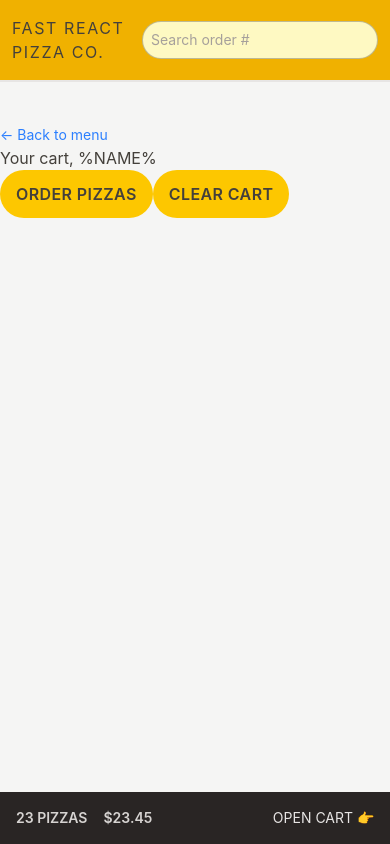
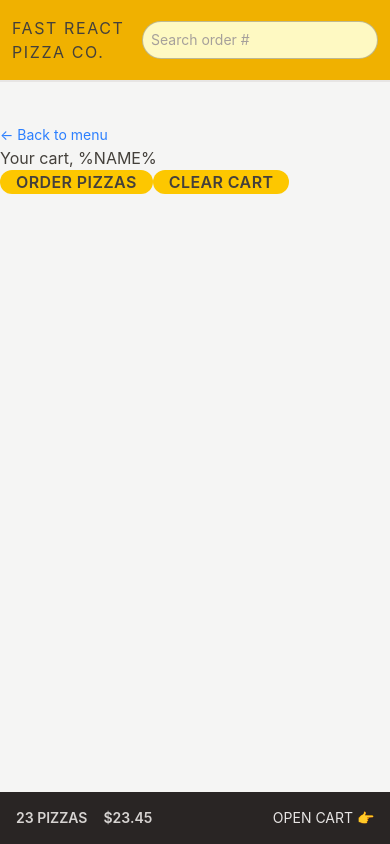
Before and after one commit to GlocalGeeks/Fast-React-Pizza-App, a React (Vite) app: page /cart in a window 390 px wide. Built offline with nearby package versions, Linux system fonts and the light colour scheme.

Commit message:
dynamic button

```diff
--- a/src/features/cart/Cart.jsx
+++ b/src/features/cart/Cart.jsx
@@ -36,8 +36,8 @@
       <h2>Your cart, %NAME%</h2>
 
       <div>
-        <Button to="/order/new">Order pizzas</Button>
-        <Button>Clear cart</Button>
+        <Button type="primary" to="/order/new">Order pizzas</Button>
+        <Button type="primary">Clear cart</Button>
       </div>
     </div>
   );
--- a/src/features/menu/Menu.jsx
+++ b/src/features/menu/Menu.jsx
@@ -7,7 +7,7 @@
   const menu = useLoaderData()
   console.log(menu);
 
-  return  <ul>
+  return  <ul className='divide-y divide-stone-200 px-2  '>
     {menu.map(pizza => <MenuItem pizza={pizza} key={pizza.id} />)}
   </ul>;
 }
--- a/src/features/menu/MenuItem.jsx
+++ b/src/features/menu/MenuItem.jsx
@@ -1,16 +1,30 @@
-import { formatCurrency } from "../../utils/helpers";
+import Button from '../../ui/Button';
+import { formatCurrency } from '../../utils/helpers';
 
 function MenuItem({ pizza }) {
   const { id, name, unitPrice, ingredients, soldOut, imageUrl } = pizza;
 
   return (
-    <li>
-      <img src={imageUrl} alt={name} />
-      <div>
-        <p>{name}</p>
-        <p>{ingredients.join(', ')}</p>
-        <div>
-          {!soldOut ? <p>{formatCurrency(unitPrice)}</p> : <p>Sold out</p>}
+    <li className="flex gap-4 py-2">
+      <img
+        src={imageUrl}
+        alt={name}
+        className={`h-24 ${soldOut ? 'opacity-70 grayscale' : ''}`}
+      />
+      <div className="flex flex-col grow pt-0.5">
+        <p className="font-medium">{name}</p>
+        <p className='text-sm italic text-stone-500 capitalize'>{ingredients.join(', ')}</p>
+        <div className="mt-auto flex items-center justify-between">
+          {!soldOut ? (
+            <p className="text-sm">{formatCurrency(unitPrice)}</p>
+          ) : (
+            <p className="text-sm font-medium text-stone-500 uppercase">
+              Sold out
+            </p>
+          )}
+
+          <Button type="small">Add to cart</Button>
+
         </div>
       </div>
     </li>
--- a/src/features/order/CreateOrder.jsx
+++ b/src/features/order/CreateOrder.jsx
@@ -78,7 +78,7 @@
 
         <div>
           <input type="hidden" name="cart" value={JSON.stringify(cart)} />
-          <Button disabled={isSubmitting}>{isSubmitting ? 'Placing Order' : 'Order Now'}</Button>
+          <Button type="primary" disabled={isSubmitting}>{isSubmitting ? 'Placing Order' : 'Order Now'}</Button>
 
         </div>
       </Form>
--- a/src/features/user/CreateUser.jsx
+++ b/src/features/user/CreateUser.jsx
@@ -21,7 +21,7 @@
 
       {username !== '' && (
         <div>
-          <Button>Start ordering</Button>
+          <Button type="primary">Start ordering</Button>
         </div>
       )}
     </form>
--- a/src/ui/Button.jsx
+++ b/src/ui/Button.jsx
@@ -2,16 +2,24 @@
 import { Link } from 'react-router-dom'
 
 
-const Button = ({children, disabled, to}) => {
-  const className = "inline-block cursor-pointer rounded-full bg-yellow-400 px-4 py-3 font-semibold tracking-wide uppercase transition-colors duration-300 text-shadow-stone-800 hover:bg-yellow-300 focus:ring focus:ring-yellow-300 focus:ring-offset-2 focus:outline-none disabled:cursor-not-allowed sm:px-6 sm:py-4"
+
+
+const Button = ({children, disabled, to, type}) => {
+  const base = "inline-block cursor-pointer rounded-full bg-yellow-400 font-semibold tracking-wide uppercase transition-colors duration-300 text-shadow-stone-800 hover:bg-yellow-300 focus:ring focus:ring-yellow-300 focus:ring-offset-2 focus:outline-none disabled:cursor-not-allowed"
+
+  const styles = {
+    primary: base + " px-4 px-4 md:px-6 md:py-4",
+    small: base + " px-4 py-2 md:px-5 md:py-2.5 text-xs"
+  }
+
 
   if(to) {
-    return <Link to={to} className={className}>{children}</Link>
+    return <Link to={to} className={styles[type]}>{children}</Link>
   }
 
 
   return (
-    <button to={to} disabled={disabled } className={className}>
+    <button to={to} disabled={disabled } className={styles[type]}>
         {children}
     </button>
   )
```
